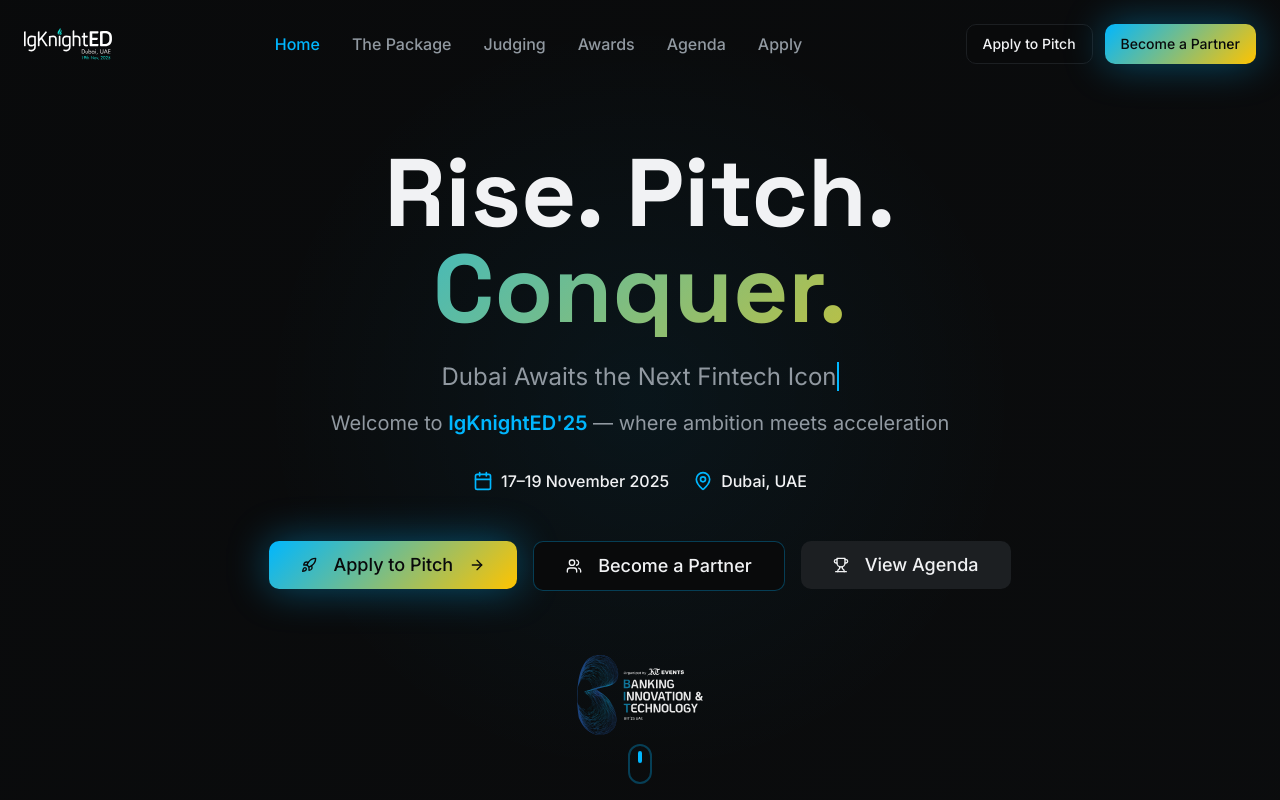
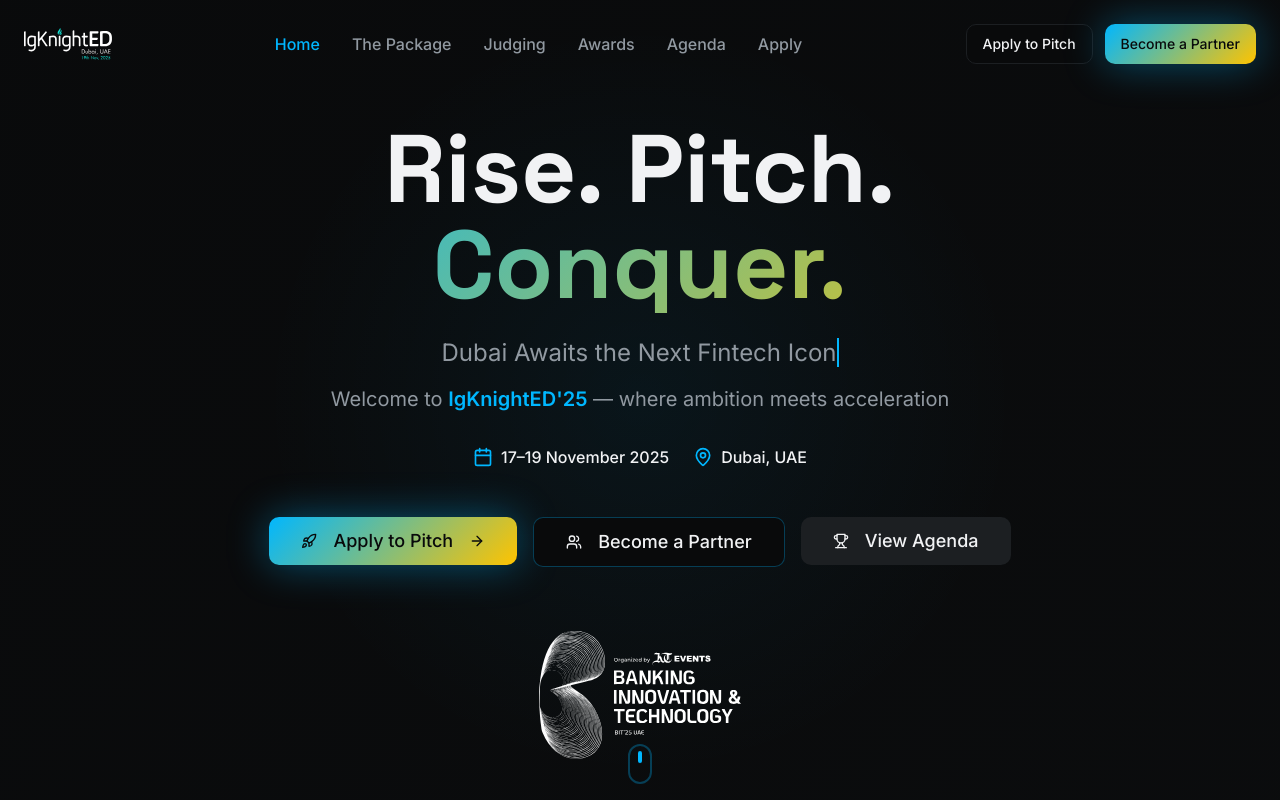
Before and after one commit to theibrahimsait/ignite, a React (Vite) app: page / in a window 1280 px wide. Shown: the top 800 px of the page. Built offline with nearby package versions, Linux system fonts and the light colour scheme.

Commit message:
Fix logo size and color
Update logo to be larger and fully white in HeroSection.tsx.

```diff
--- a/src/components/HeroSection.tsx
+++ b/src/components/HeroSection.tsx
@@ -79,7 +79,7 @@ export const HeroSection = ({ onSectionChange }: HeroSectionProps) => {
               <img
                 src="/bit-logo.svg"
                 alt="BIT'25"
-                className="h-20 w-auto opacity-90 hover:opacity-100 transition-opacity"
+                className="h-32 w-auto filter brightness-0 invert transition-opacity"
               />
             </div>
           </div>
```
